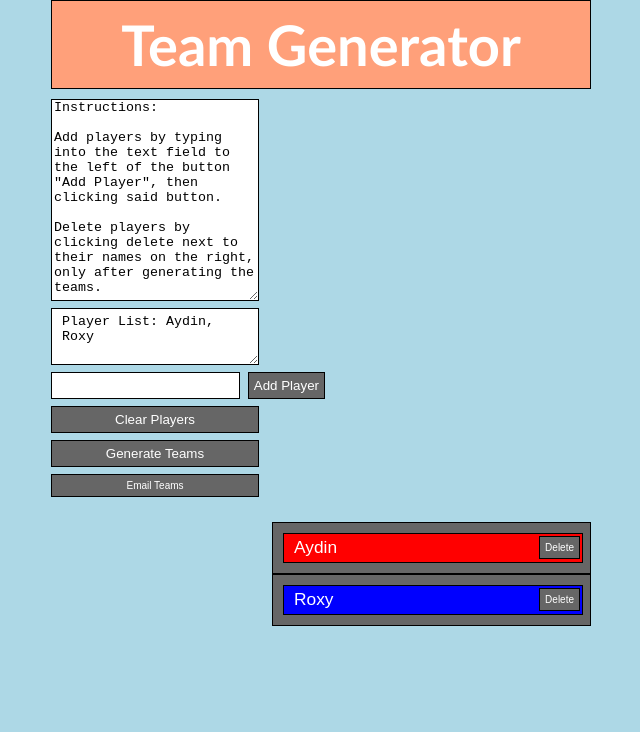
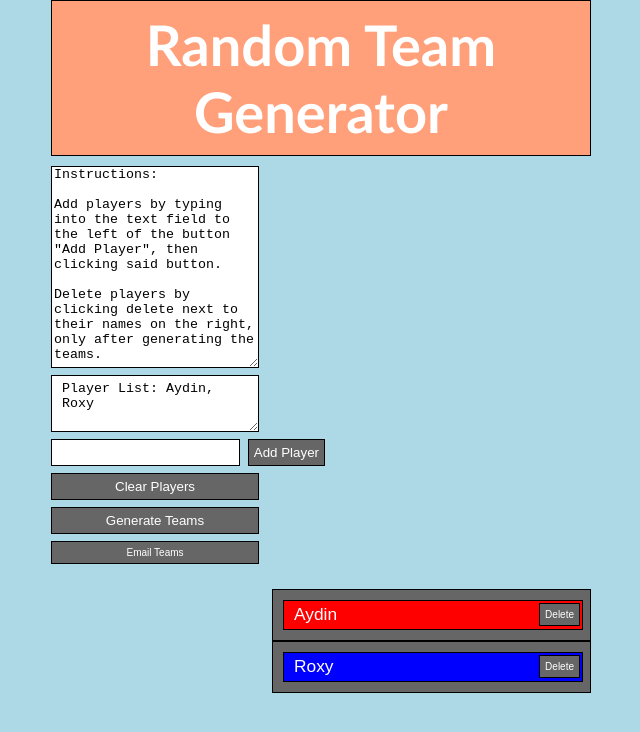
Before and after one commit to Aydinm1/RandomTeamGenerator, a plain HTML site: page index.html in a window 1280 px wide. Shown: the whole page, without its empty margins (319-959 px from the left). Drawn offline with Linux system fonts and the light colour scheme.

Commit message:
Update index.html

```diff
--- a/index.html
+++ b/index.html
@@ -3,11 +3,11 @@
 <head>
   <meta charset="UTF-8">
   <meta name="viewport" content="width=device-width, initial-scale=1.0">
-  <title>Reaction Time Tester</title>
+  <title>Random Team Generatorr</title>
   <link rel="stylesheet" href="styles.css">
 </head>
 <body>
-<div id="header">Team Generator</div>
+<div id="header">Random Team Generator</div>
 <div id="main">
     <div id="left">
         <textarea id="instructions" class="pl ta" readonly>
```
